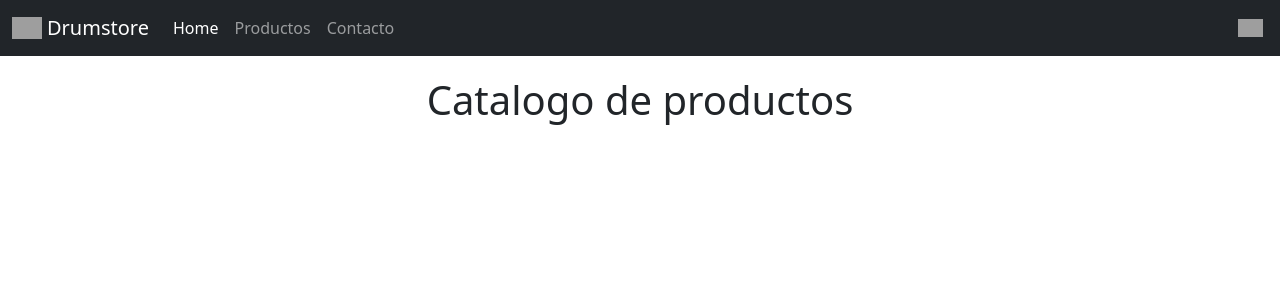
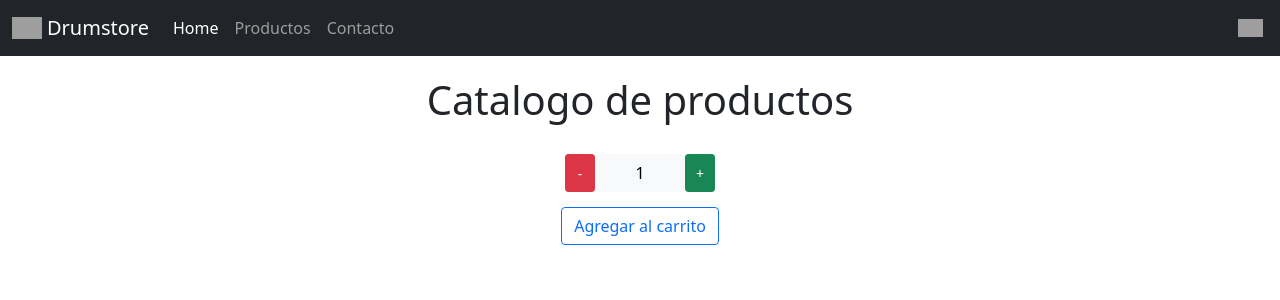
Before and after one commit to rcarlachiani/online-drum-store, a React (Vite) app: page / in a window 1280 px wide. Shown: the top 300 px of the page. Built offline with nearby package versions, Linux system fonts and the light colour scheme; grey boxes are pictures that could not be loaded.

Commit message:
contador

```diff
--- a/src/App.jsx
+++ b/src/App.jsx
@@ -1,5 +1,4 @@
 import { useState } from 'react'
-import logo from './logo.svg'
 import './App.css'
 import * as bootstrap from 'bootstrap';
 import 'bootstrap/dist/css/bootstrap.min.css';
@@ -12,7 +11,7 @@ function App() {
   return (
     <div className="App">
       <NavBar />
-      <ItemListContainer />
+      <ItemListContainer titulo='Catalogo de productos' />
     </div>
   )
 }
--- a/src/components/CartWidget.jsx
+++ b/src/components/CartWidget.jsx
@@ -3,9 +3,7 @@ import React from 'react'
 function CartWidget() {
     return (
         <div>
-            <div>
-                <img src="https://i.ibb.co/YD7sPY9/carrito.png" alt="imagen carrito" style={{width: 25, margin: 5}} />
-            </div>
+            <img src="https://i.ibb.co/YD7sPY9/carrito.png" alt="imagen carrito" style={{width: 25, margin: 5}} />
         </div>
     )
 }
--- /dev/null
+++ b/src/components/ItemCount.jsx
@@ -0,0 +1,34 @@
+import React from 'react'
+import { useState } from 'react';
+import * as bootstrap from 'bootstrap';
+import 'bootstrap/dist/css/bootstrap.min.css';
+
+function ItemCount() {
+
+    const [contador, setContador] = useState(1)
+
+    const sumaContador=()=>{
+        if (contador <= 9) {
+            setContador(contador+1)
+        }
+    }
+
+    const restaContador=()=>{
+        if (contador >= 2) {
+            setContador(contador-1)
+        }
+    }
+
+    return (
+        <div>
+            <div style={{display: 'flex', justifyContent: 'center', alignContent: 'center', marginTop: 30, marginBottom: 15}}>
+                <button type="button" class="btn btn-sm btn-danger" onClick={restaContador} style={{width: 30}}>-</button>
+                <button type="button" class="btn btn-light" style={{width: 90}}>{contador}</button>
+                <button type="button" class="btn btn-sm btn-success" onClick={sumaContador} style={{width: 30}}>+</button>
+            </div>
+            <button type="button" class="btn btn-outline-primary">Agregar al carrito</button>
+        </div>
+    )
+}
+
+export default ItemCount
--- a/src/components/ItemListContainer.jsx
+++ b/src/components/ItemListContainer.jsx
@@ -1,9 +1,11 @@
 import React from 'react'
+import ItemCount from './ItemCount'
 
-function ItemListContainer() {
+function ItemListContainer(propiedades) {
     return (
         <div style={{marginTop: 20}}>
-            <h1>Catalogo de productos</h1>
+            <h1>{propiedades.titulo}</h1>
+            <ItemCount />
         </div>
     )
 }
```
Also changed, not shown: src/logo.svg (deleted).
